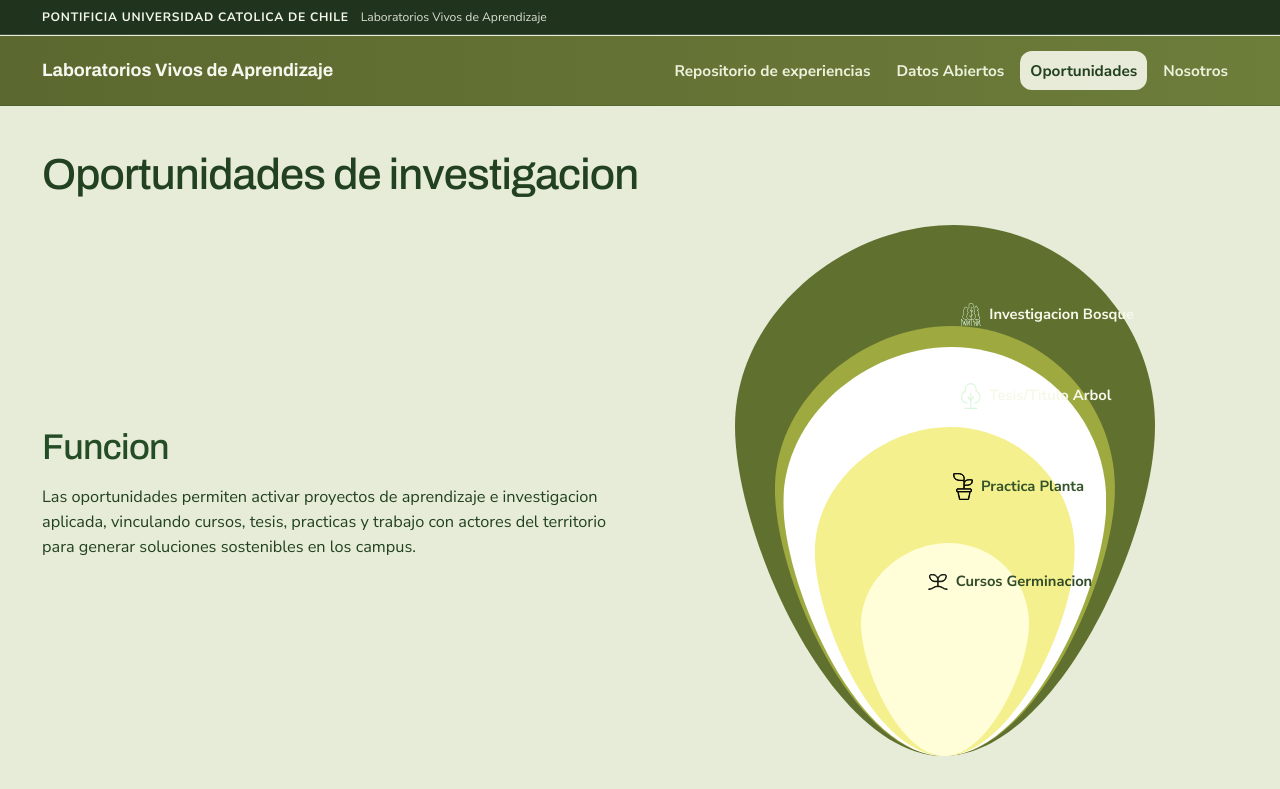
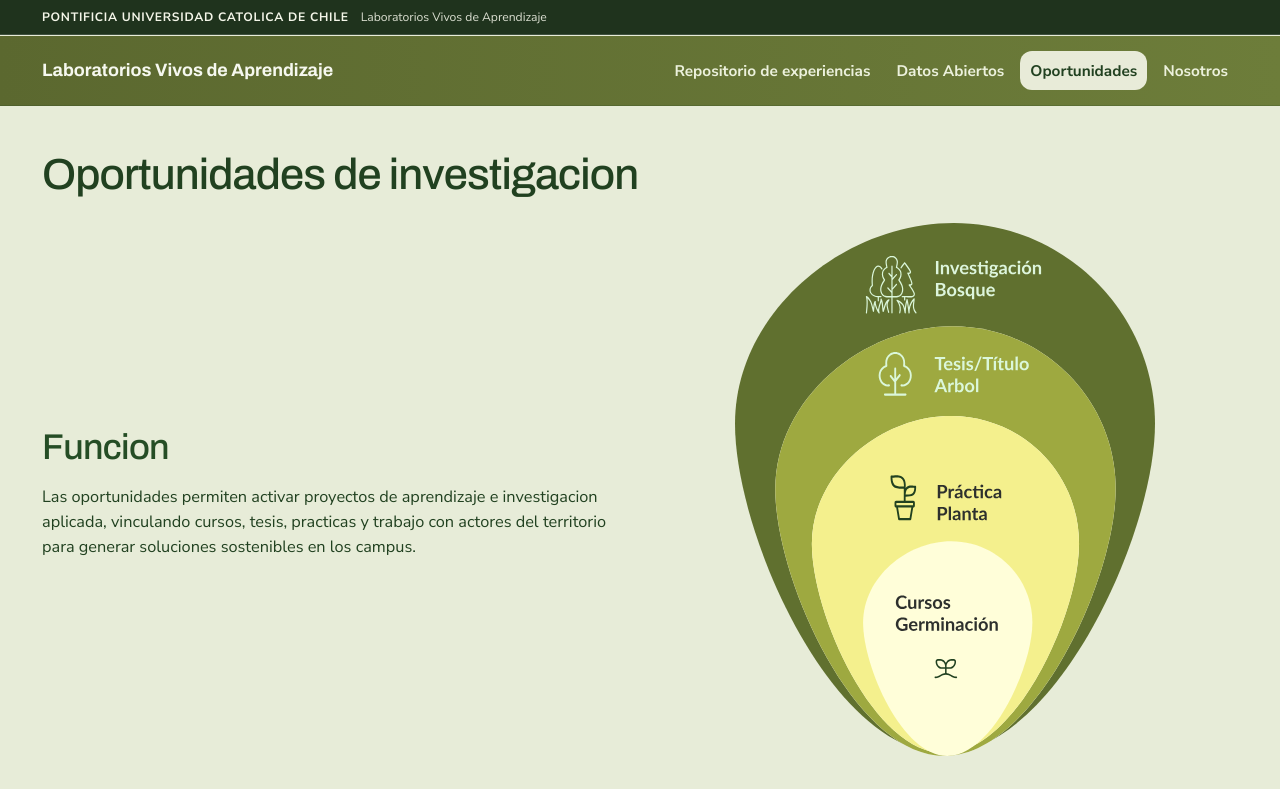
Before and after one commit to artufin/CampusLabUC, a Next.js app in the folder web/: page /oportunidades in a window 1280 px wide. Shown: the top 789 px of the page. Built offline with nearby package versions, Linux system fonts and the light colour scheme; no server answers.

Commit message:
feat: simplify OpportunityGraphic component by removing layers and using a single graphic

```diff
--- a/web/components/OpportunityGraphic.tsx
+++ b/web/components/OpportunityGraphic.tsx
@@ -1,12 +1,6 @@
 import Image from "next/image";
 
-const LAYERS = [
-  { src: "/assets/opportunity-shape/outer.svg", className: "layer-outer" },
-  { src: "/assets/opportunity-shape/layer-3.svg", className: "layer-3" },
-  { src: "/assets/opportunity-shape/layer-2.svg", className: "layer-2" },
-  { src: "/assets/opportunity-shape/layer-1.svg", className: "layer-1" },
-  { src: "/assets/opportunity-shape/center.svg", className: "layer-center" },
-] as const;
+const GRAPHIC_SRC = "/assets/icons/desafios.svg";
 
 const LABELS = [
   {
@@ -38,30 +32,14 @@ const LABELS = [
 export function OpportunityGraphic() {
   return (
     <div className="opportunity-graphic">
-      {LAYERS.map((layer) => (
-        <Image
-          key={layer.src}
-          src={layer.src}
-          alt=""
-          width={430}
-          height={560}
-          className={`opportunity-layer ${layer.className}`}
-          aria-hidden="true"
-        />
-      ))}
-
-      {LABELS.map((label) => (
-        <div key={label.id} className={`opportunity-label ${label.className}`}>
-          <Image
-            src={label.icon}
-            alt=""
-            width={20}
-            height={20}
-            aria-hidden="true"
-          />
-          <span>{label.title}</span>
-        </div>
-      ))}
+      <Image
+        src={GRAPHIC_SRC}
+        alt=""
+        width={459}
+        height={583}
+        className="opportunity-layer layer-outer"
+        aria-hidden="true"
+      />
     </div>
   );
 }
```
